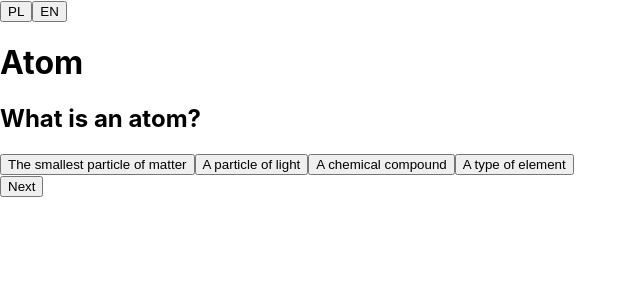
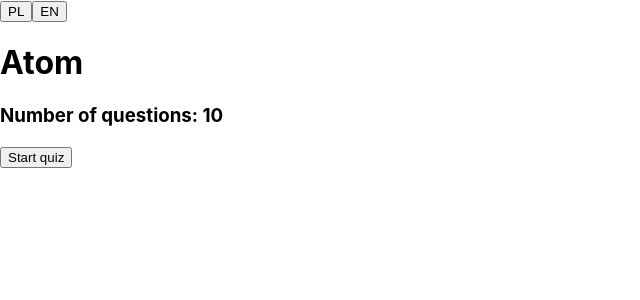
Before and after one commit to karolina-rachuta/chemistry-fun, a React (Create React App) app in the folder client/: page / in a window 1280 px wide. Shown: the top 300 px of the page, without its empty margins (0-640 px from the left). Built offline with nearby package versions, Linux system fonts and the light colour scheme.

Commit message:
handling next button

```diff
--- a/client/src/App.js
+++ b/client/src/App.js
@@ -5,18 +5,23 @@ import { useState } from 'react';
 function App() {
     const [polishLanguage, setPolishLanguage] = useState(false);
     const [questionIndex, setQuestionIndex] = useState(0);
+    const [showQuiz, setShowQuiz] = useState(false);
+    const [finishedQuiz, setFinishedQuiz] = useState(false);
     const [answers, setAnswers] = useState({
         1: undefined,
         2: undefined,
     });
-    const quiz = quizzes.quizzes[0];
-    const maxQusetions = quiz.questions.length;
-    console.log(maxQusetions);
-    console.log(quiz);
-    console.log(quizzes.quizzes[0].questions[0]);
-    console.log(questionIndex);
-    console.log(quiz.questions[questionIndex].question.pl);
-    console.log(quiz.questions[questionIndex].answers.pl);
+    let allQuizzes = quizzes.quizzes;
+    const maxQuestions = allQuizzes[0].questions.length;
+
+    function handleAnswers() {}
+    function handleNext() {
+        if (questionIndex < maxQuestions - 1) {
+            setQuestionIndex((prev) => (prev += 1));
+        } else {
+            setFinishedQuiz(true);
+        }
+    }
 
     return (
         <div>
@@ -25,17 +30,27 @@ function App() {
                 <button onClick={() => setPolishLanguage(false)}>EN</button>
             </div>
             <div>
-                {quizzes.quizzes.map((quiz, id) => (
+                {allQuizzes.map((quiz, id) => (
                     <div key={id}>
                         <h1>{quiz.name}</h1>
-                        {questionIndex < 0 && <button>Start quiz</button>}
+                        <h3>Number of questions: {quiz.questions.length}</h3>
+                        {questionIndex < 1 && (
+                            <button onClick={() => setShowQuiz(true)}>
+                                Start quiz
+                            </button>
+                        )}
 
+                        {showQuiz &&
+                            questionIndex < maxQuestions &&
+                            !finishedQuiz && (
+                                <>
                                     <h2>
                                         {polishLanguage
-                                ? quiz.questions[questionIndex].question.pl
-                                : quiz.questions[questionIndex].question.en}
+                                            ? quiz.questions[questionIndex]
+                                                  .question.pl
+                                            : quiz.questions[questionIndex]
+                                                  .question.en}
                                     </h2>
-
                                     <div>
                                         {polishLanguage ? (
                                             <div>
@@ -50,16 +65,23 @@ function App() {
                                                 {quiz.questions[
                                                     questionIndex
                                                 ].answers.en.map((answer) => (
-                                        <button>{answer}</button>
+                                                    <button
+                                                        onClick={handleAnswers}
+                                                    >
+                                                        {answer}
+                                                    </button>
                                                 ))}
                                             </div>
                                         )}
                                     </div>
+                                </>
+                            )}
                     </div>
                 ))}
-                <button onClick={() => setQuestionIndex((prev) => (prev += 1))}>
-                    Next
-                </button>
+                {showQuiz && !finishedQuiz && (
+                    <button onClick={handleNext}>Next</button>
+                )}
+                {showQuiz && finishedQuiz && <h2>Quiz Completed</h2>}
             </div>
         </div>
     );
```
Lines whose indentation alone changed are shown as unchanged.
